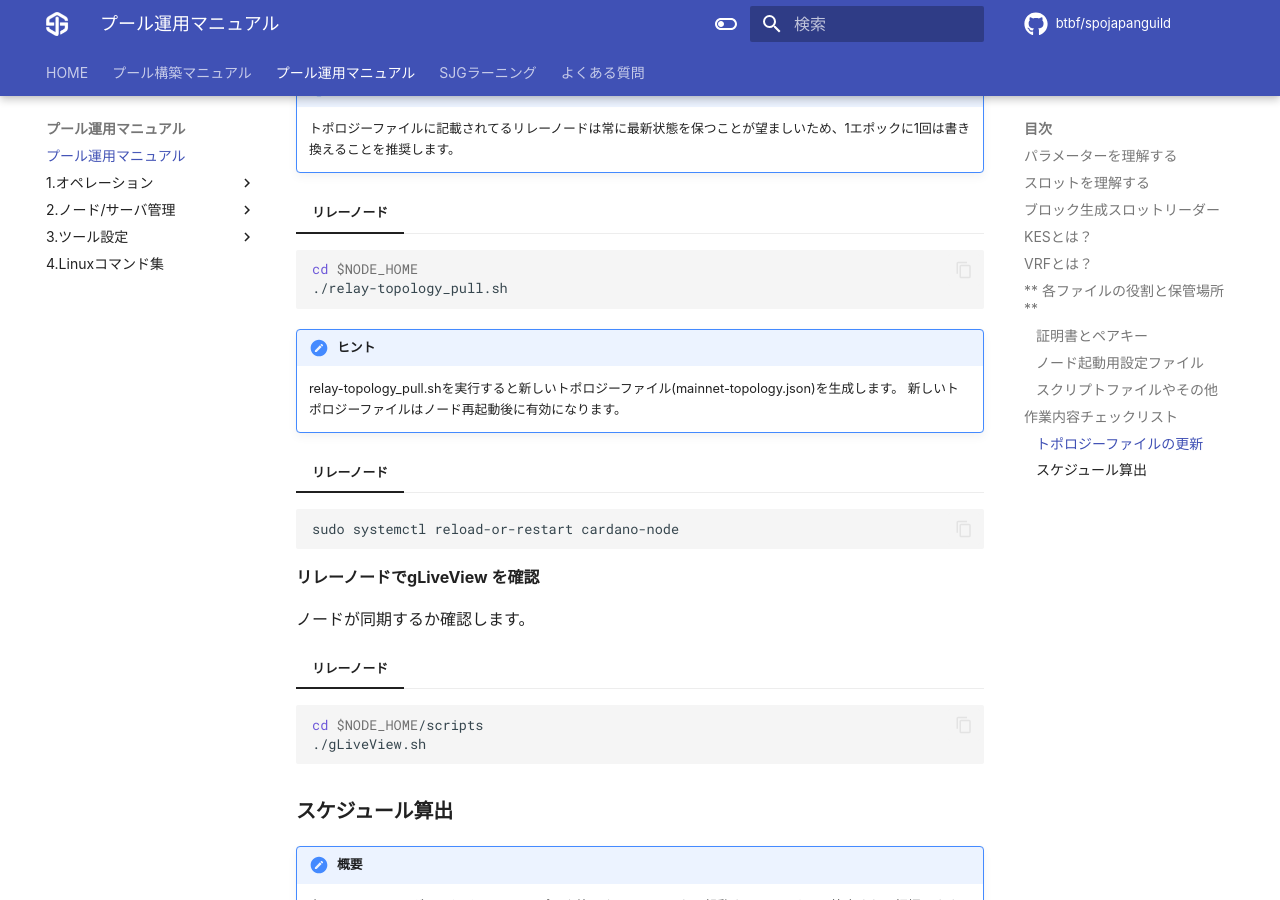
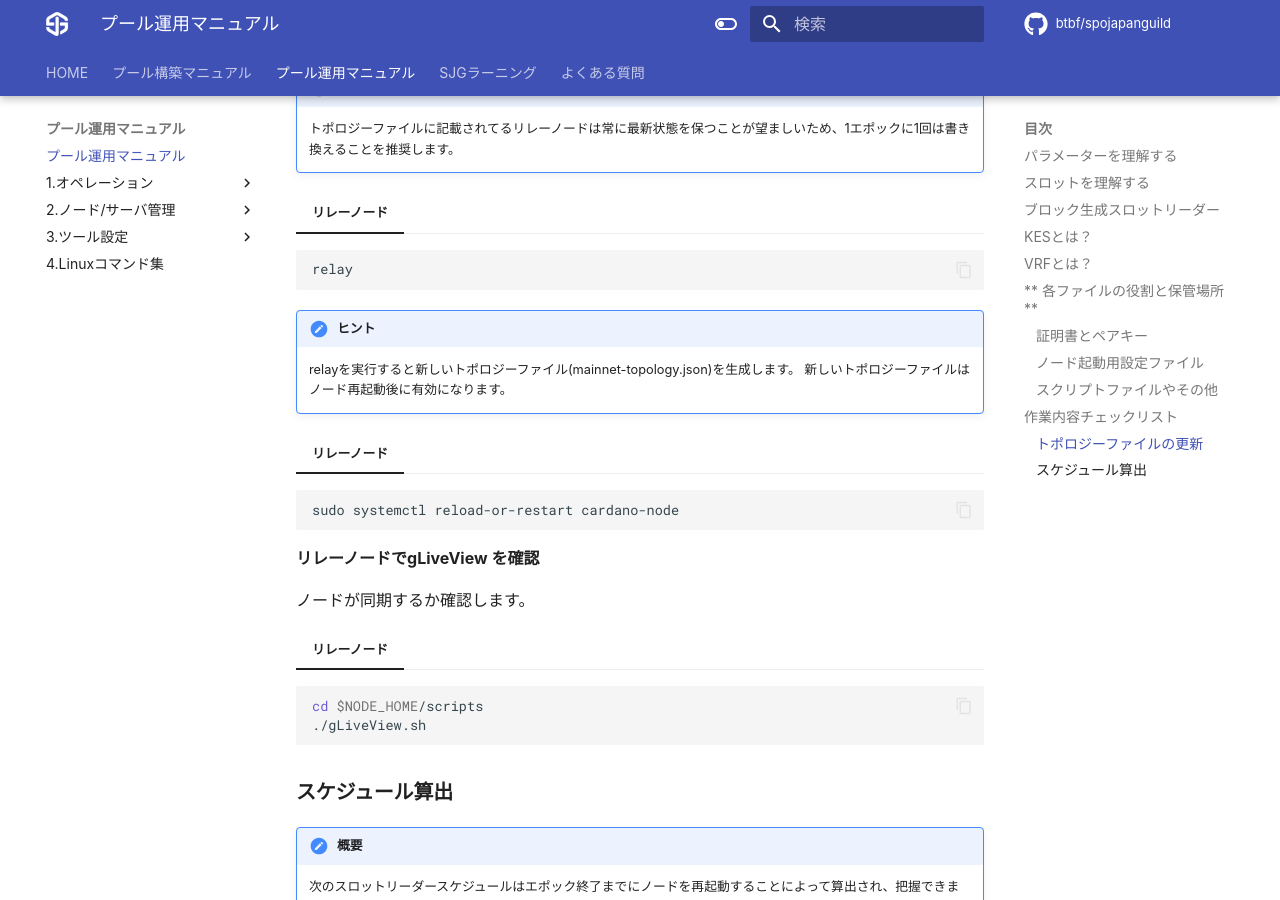
Before and after one commit to btbf/spojapanguild, an MkDocs documentation site: the page built from docs/operation/start-guide.md, in a window 1280 px wide and 900 px high, scrolled down 4937 px. Built offline with MkDocs 1.6.1 and Material for MkDocs 9.7.7, drawn with Linux system fonts in a browser that asks for light colours; emoji names are drawn with the system emoji font; comment, search, counter and statistics services are not loaded.

Commit message:
Update start-guide.md

````diff
--- a/docs/operation/start-guide.md
+++ b/docs/operation/start-guide.md
@@ -147,12 +147,11 @@
 
 === "リレーノード"
   ```bash
-  cd $NODE_HOME
-  ./relay-topology_pull.sh
+  relay
   ```
 
 !!! hint "ヒント"
-    relay-topology_pull.shを実行すると新しいトポロジーファイル\(mainnet-topology.json\)を生成します。
+    relayを実行すると新しいトポロジーファイル\(mainnet-topology.json\)を生成します。
     新しいトポロジーファイルはノード再起動後に有効になります。
 
 === "リレーノード"
````
